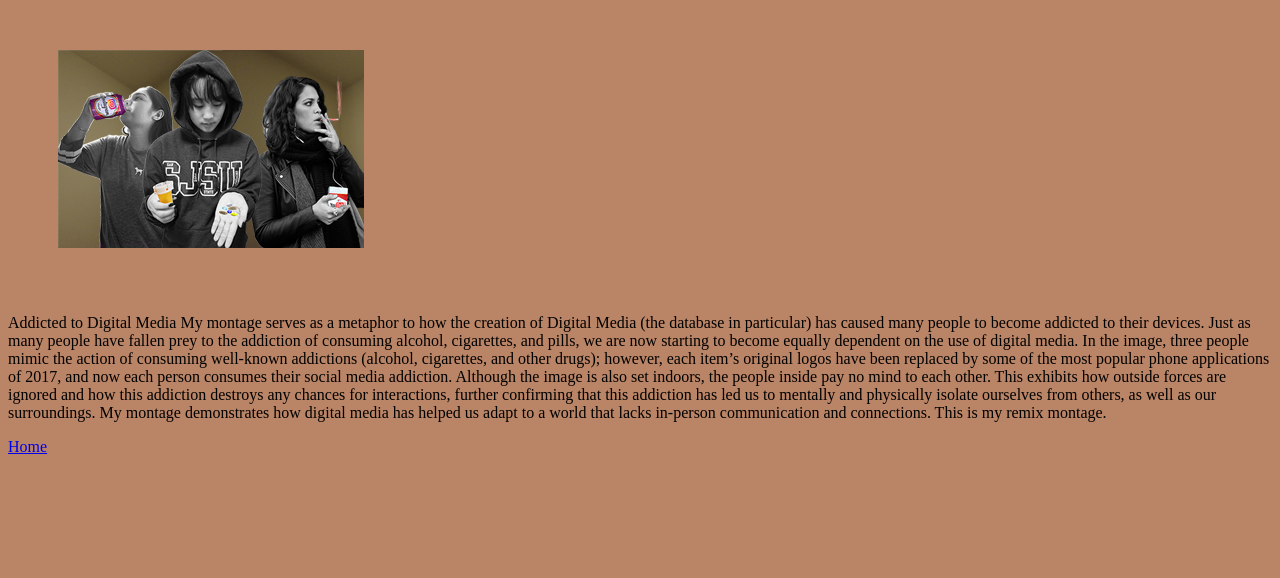
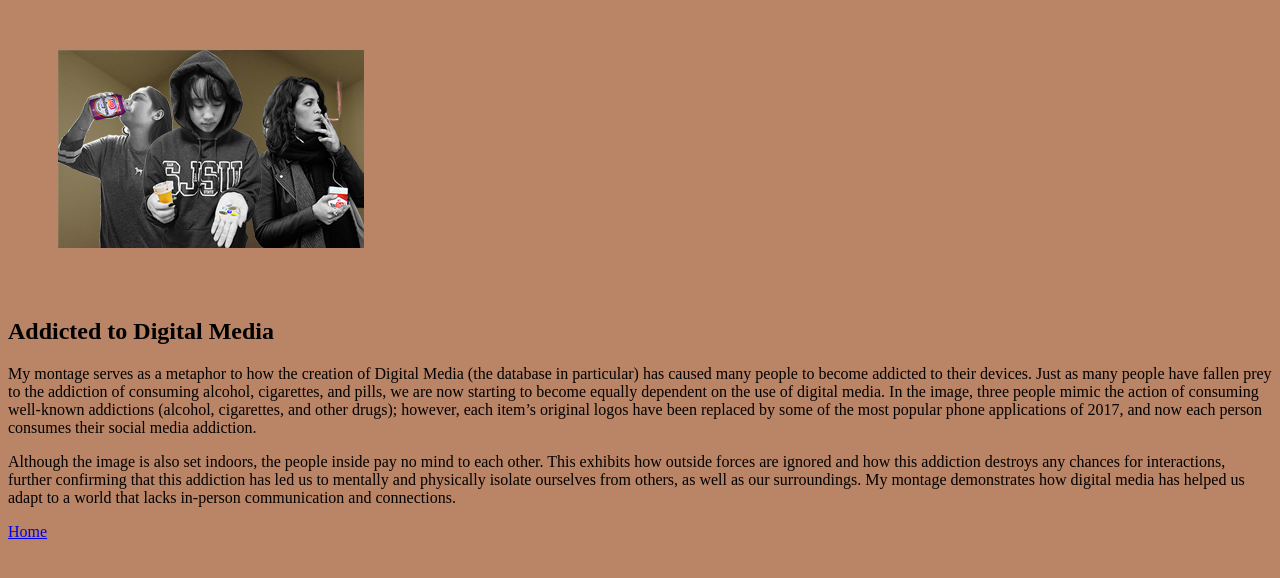
Before and after one commit to jennnunez/jennnunez.github.io, a plain HTML site: page remix-montage.html in a window 1280 px wide. Shown: the part 66-644 px from the top of the page. Drawn offline with Linux system fonts and the light colour scheme; a web font is replaced by a local one.

```diff
--- a/remix-montage.html
+++ b/remix-montage.html
@@ -15,10 +15,11 @@
      <h1>Remix Montage</h1>
 
 	<img src="Images/Project1- Nunez 72ppi.jpg">
-     <p>Addicted to Digital Media
-	My montage serves as a metaphor to how the creation of Digital Media (the database in particular) has caused many people to become addicted to their devices. Just as many people have fallen prey to the addiction of consuming alcohol, cigarettes, and pills, we are now starting to become equally dependent on the use of digital media. In the image, three people mimic the action of consuming well-known addictions (alcohol, cigarettes, and other drugs); however, each item’s original logos have been replaced by some of the most popular phone applications of 2017, and now each person consumes their social media addiction.
-Although the image is also set indoors, the people inside pay no mind to each other. This exhibits how outside forces are ignored and how this addiction destroys any chances for interactions, further confirming that this addiction has led us to mentally and physically isolate ourselves from others, as well as our surroundings. My montage demonstrates how digital media has helped us adapt to a world that lacks in-person communication and connections.
-This is my remix montage.</p>
+    <h2>Addicted to Digital Media</h2>
+
+	 <p>My montage serves as a metaphor to how the creation of Digital Media (the database in particular) has caused many people to become addicted to their devices. Just as many people have fallen prey to the addiction of consuming alcohol, cigarettes, and pills, we are now starting to become equally dependent on the use of digital media. In the image, three people mimic the action of consuming well-known addictions (alcohol, cigarettes, and other drugs); however, each item’s original logos have been replaced by some of the most popular phone applications of 2017, and now each person consumes their social media addiction.</p>
+<p>Although the image is also set indoors, the people inside pay no mind to each other. This exhibits how outside forces are ignored and how this addiction destroys any chances for interactions, further confirming that this addiction has led us to mentally and physically isolate ourselves from others, as well as our surroundings. My montage demonstrates how digital media has helped us adapt to a world that lacks in-person communication and connections.
+</p>
 	 <a href="index.html"><p>Home</p></a>
 
 
```
Also changed, not shown: index.html (+3 -3 lines), landscape-3d.html (+1 -1 lines), sound-ani.html (+5 -1 lines).
